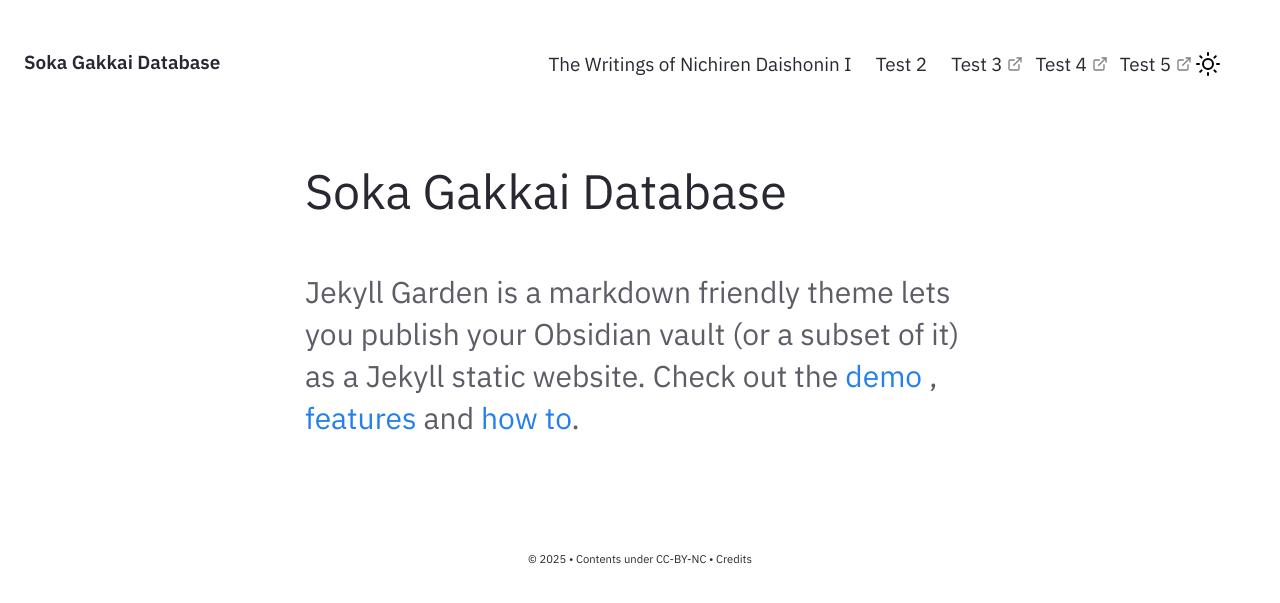
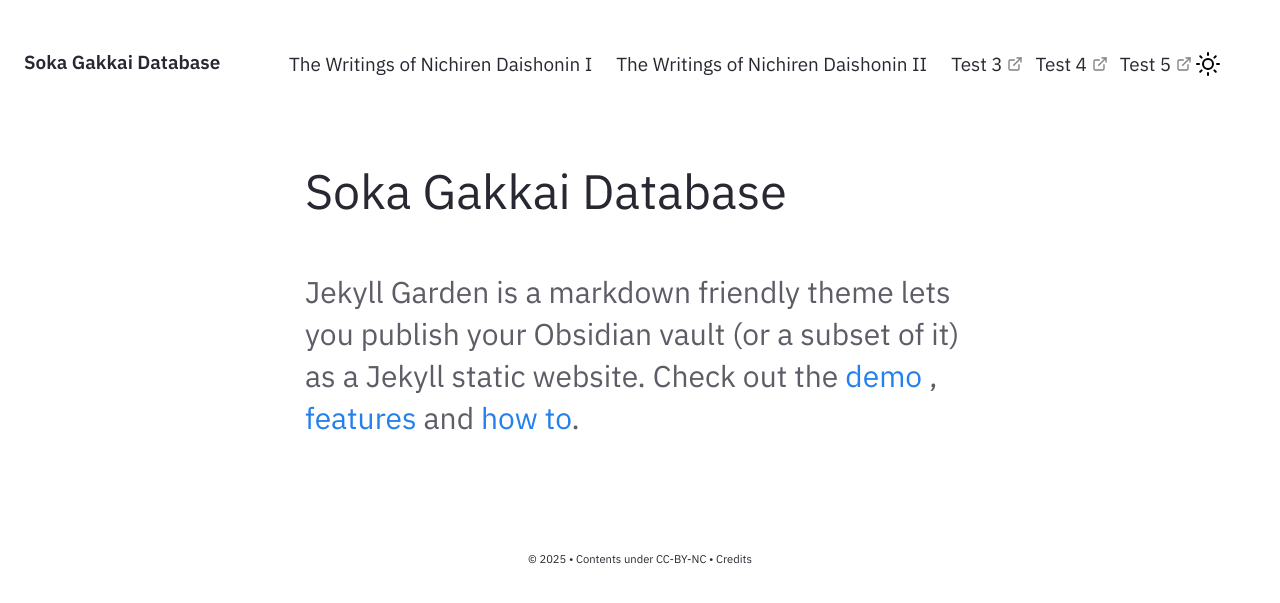
Before and after one commit to sokagakkaidatabase/sokagakkaidatabase.github.io, a Jekyll site: the page built from pages/index.md, in a window 1280 px wide. Shown: the top 603 px of the page. Built offline with Jekyll 4.4.1, drawn with Linux system fonts in a browser that asks for light colours.

Commit message:
Update Nav.html

```diff
--- a/_includes/Nav.html
+++ b/_includes/Nav.html
@@ -56,8 +56,8 @@
         <a href="{{'/notes' | relative_url}}" class="navbar-item">
           The Writings of Nichiren Daishonin I
         </a>
-        <a href="{{'/notes' | relative_url}}" class="navbar-item">
-          Test 2
+        <a href="{{'/test' | relative_url}}" class="navbar-item">
+          The Writings of Nichiren Daishonin II
         </a>
         <a href="https://github.com/Jekyll-Garden/jekyll-garden.github.io" target="_blank" class="navbar-item">
           Test 3
```
